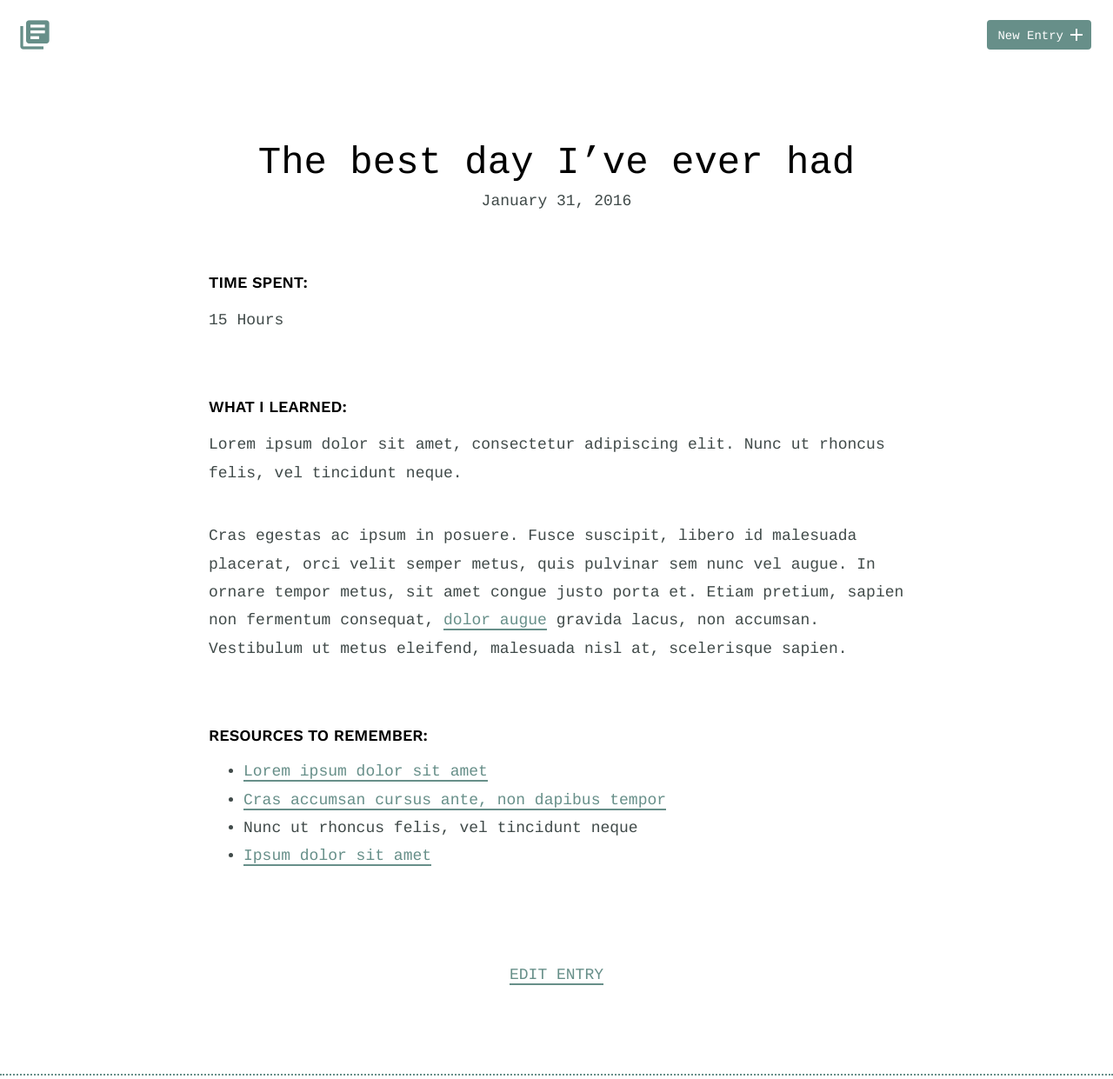
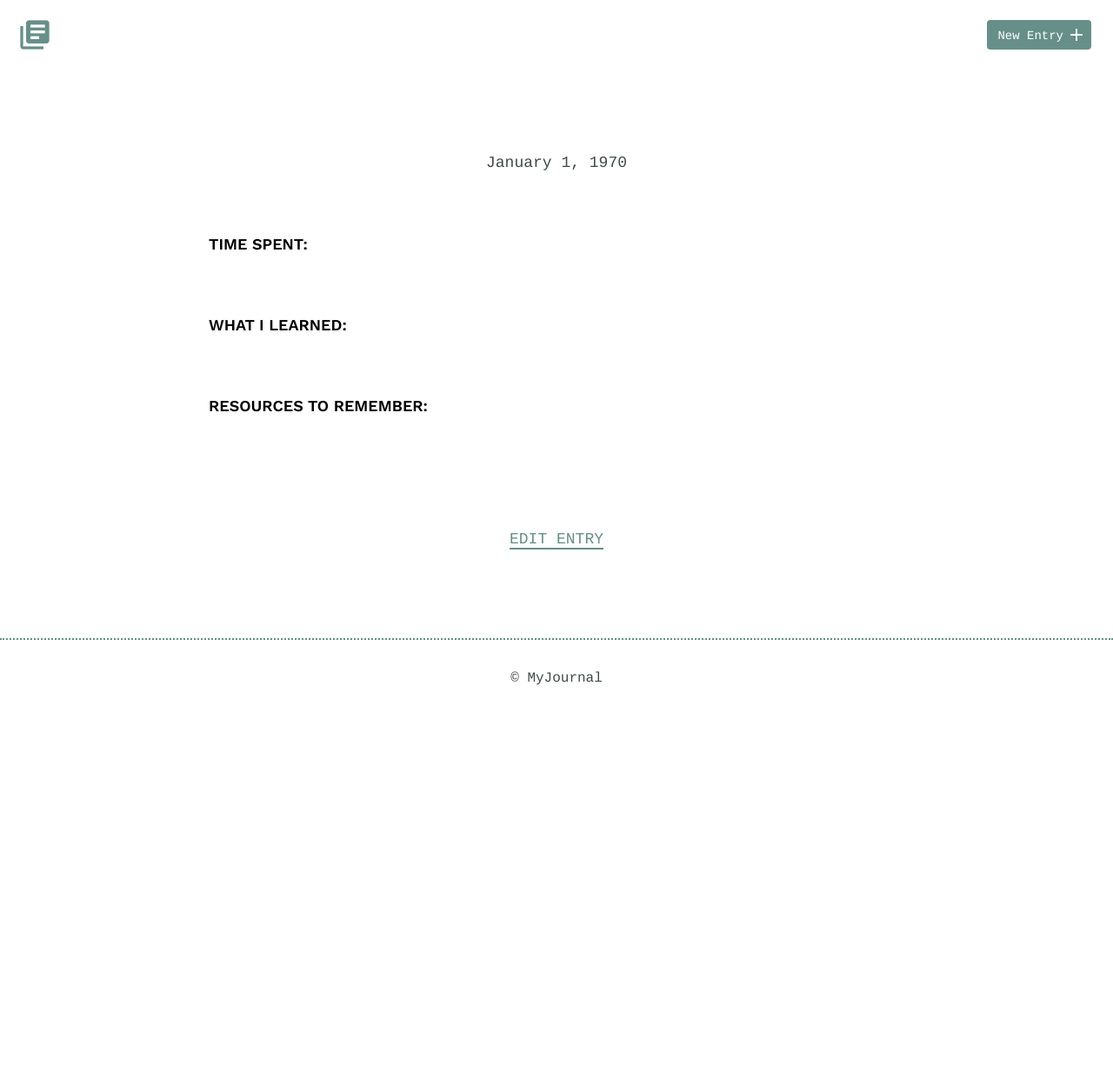
Before and after one commit to charlesseymour/php-td-03, a PHP site: page /detail.php in a window 1280 px wide. Shown: the top 1241 px of the page at 87% size. After the commit the page ends 788 px from the top, so only its background shows below. Run offline with PHP 8.4, Linux system fonts and the light colour scheme; data comes from the database, SQL or seed files in the repository.

Commit message:
Detail view

```diff
--- a/detail.php
+++ b/detail.php
@@ -1,3 +1,23 @@
+<?php
+
+require_once("database.php");
+
+if(!empty($_GET['id'])) {
+	$entry_id = intval($_GET['id']);
+}
+
+try {
+	$results = $db->prepare('select * from entries where id = ?');
+	$results->bindParam(1, $entry_id);
+	$results->execute();
+} catch(Exception $e) {
+	echo $e->getMessage();
+	die();
+}
+
+$entry = $results->fetch(PDO::FETCH_ASSOC);
+
+?>
 <!DOCTYPE html>
 <html>
     <head>
@@ -16,25 +36,19 @@
             <div class="container">
                 <div class="entry-list single">
                     <article>
-                        <h1>The best day I’ve ever had</h1>
-                        <time datetime="2016-01-31">January 31, 2016</time>
+                        <h1><?php echo $entry["title"]; ?></h1>
+                        <time datetime="2016-01-31"><?php echo(date('F j, Y', strtotime($entry['date']))); ?></time>
                         <div class="entry">
                             <h3>Time Spent: </h3>
-                            <p>15 Hours</p>
+                            <p><?php echo($entry["id"]); ?></p>
                         </div>
                         <div class="entry">
                             <h3>What I Learned:</h3>
-                            <p>Lorem ipsum dolor sit amet, consectetur adipiscing elit. Nunc ut rhoncus felis, vel tincidunt neque.</p>
-                            <p>Cras egestas ac ipsum in posuere. Fusce suscipit, libero id malesuada placerat, orci velit semper metus, quis pulvinar sem nunc vel augue. In ornare tempor metus, sit amet congue justo porta et. Etiam pretium, sapien non fermentum consequat, <a href="">dolor augue</a> gravida lacus, non accumsan. Vestibulum ut metus eleifend, malesuada nisl at, scelerisque sapien.</p>
+                            <p><?php echo($entry['learned']); ?></p>
                         </div>
                         <div class="entry">
                             <h3>Resources to Remember:</h3>
-                            <ul>
-                                <li><a href="">Lorem ipsum dolor sit amet</a></li>
-                                <li><a href="">Cras accumsan cursus ante, non dapibus tempor</a></li>
-                                <li>Nunc ut rhoncus felis, vel tincidunt neque</li>
-                                <li><a href="">Ipsum dolor sit amet</a></li>
-                            </ul>
+							<p><?php if (isset($entry['resources'])) { echo($entry['resources']); } ?></p>
                         </div>
                     </article>
                 </div>
```
